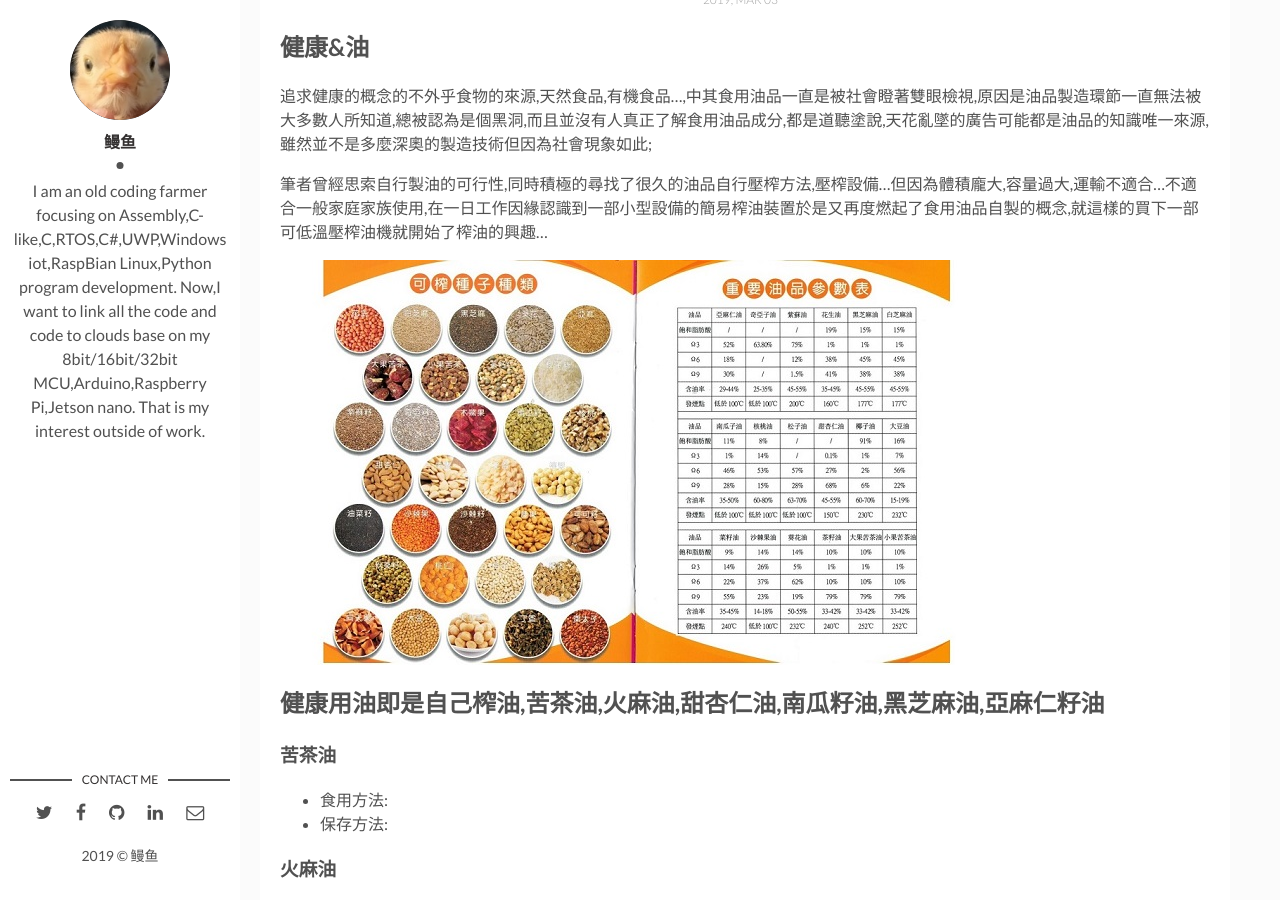
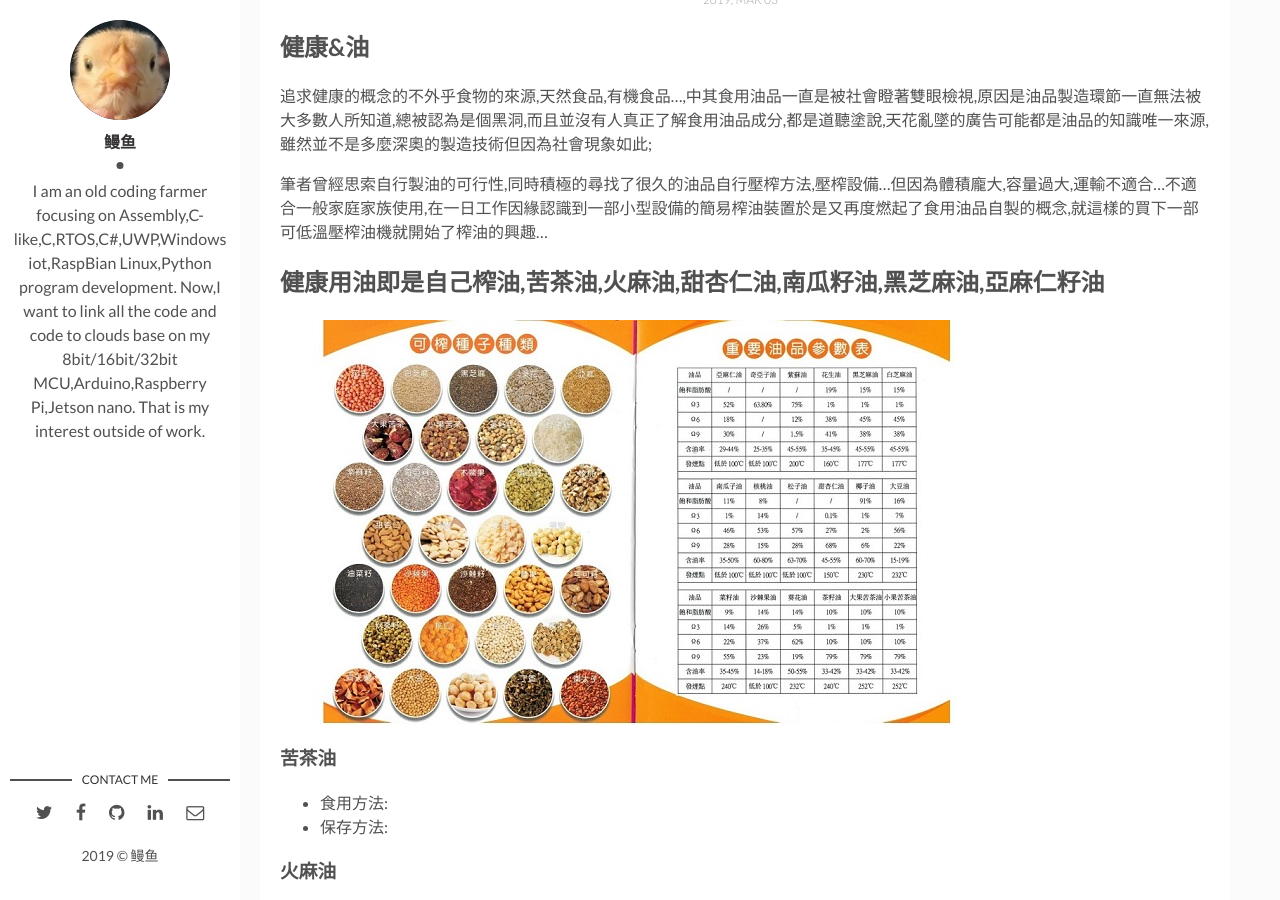
Before and after one commit to louisopen/louisopen.github.io, a Jekyll site: the page built from _posts/2019-03-03-Homemade-oil.markdown, in a window 1280 px wide and 900 px high, scrolled down 611 px. Built offline with Jekyll 4.4.1, drawn with Linux system fonts in a browser that asks for light colours; comment, search, counter and statistics services are not loaded.

Commit message:
update content

```diff
--- a/_posts/2019-03-03-Homemade-oil.markdown
+++ b/_posts/2019-03-03-Homemade-oil.markdown
@@ -12,9 +12,8 @@ tags: [苦茶油, 火麻油, 甜杏仁油, 南瓜籽油, 黑芝麻油, 亞麻仁
 
 筆者曾經思索自行製油的可行性,同時積極的尋找了很久的油品自行壓榨方法,壓榨設備...但因為體積龐大,容量過大,運輸不適合...不適合一般家庭家族使用,在一日工作因緣認識到一部小型設備的簡易榨油裝置於是又再度燃起了食用油品自製的概念,就這樣的買下一部可低溫壓榨油機就開始了榨油的興趣...
 
+## 健康用油即是自己榨油,苦茶油,火麻油,甜杏仁油,南瓜籽油,黑芝麻油,亞麻仁籽油
 ![油籽介紹]({{site.baseurl}}/assets/img/oil_table.jpg)
-
-## 健康用油即是自己榨油,苦茶油,火麻油,甜杏仁油,南瓜籽油,黑芝麻油,亞麻仁籽油
 
 ### 苦茶油
 * 食用方法:
```
